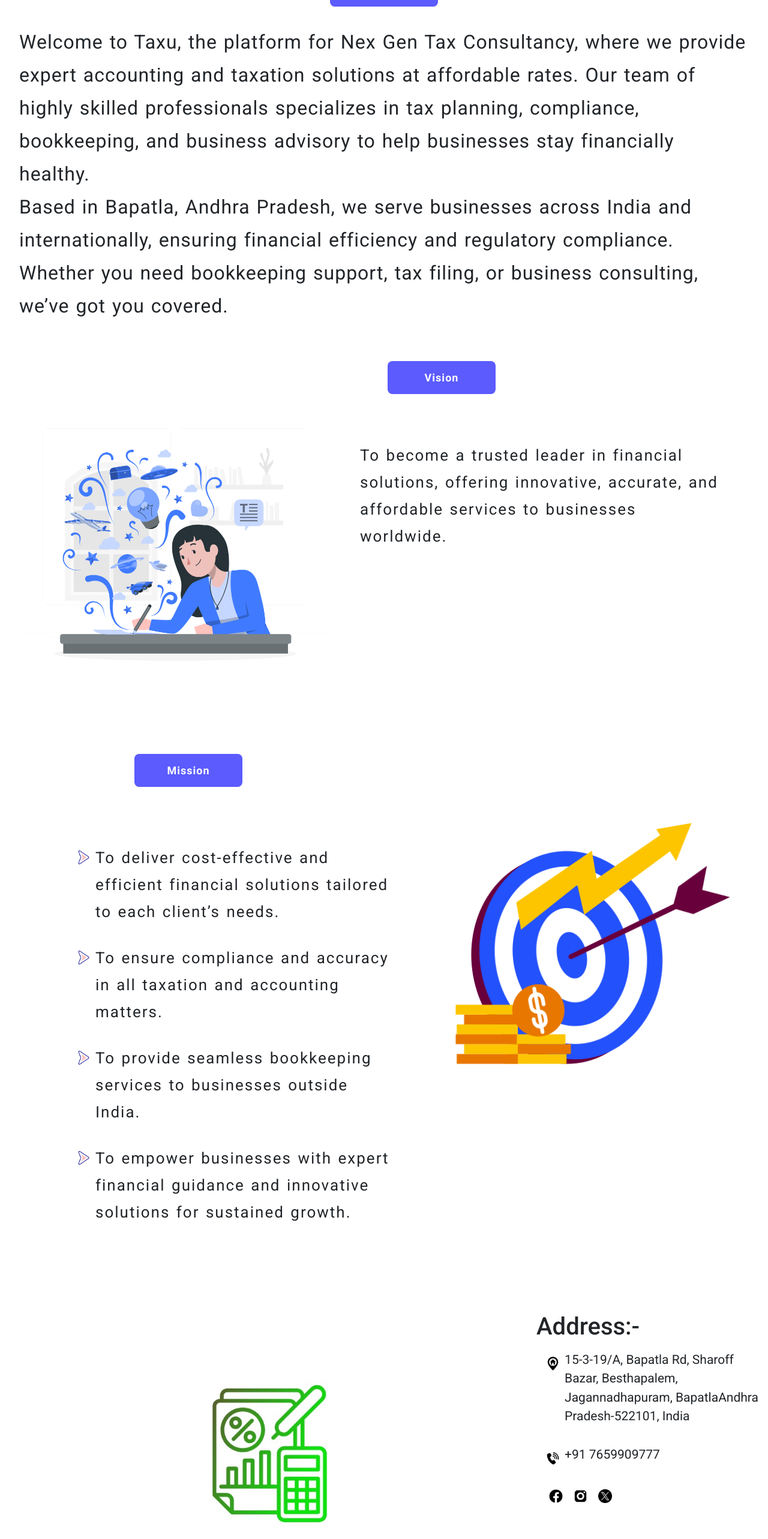
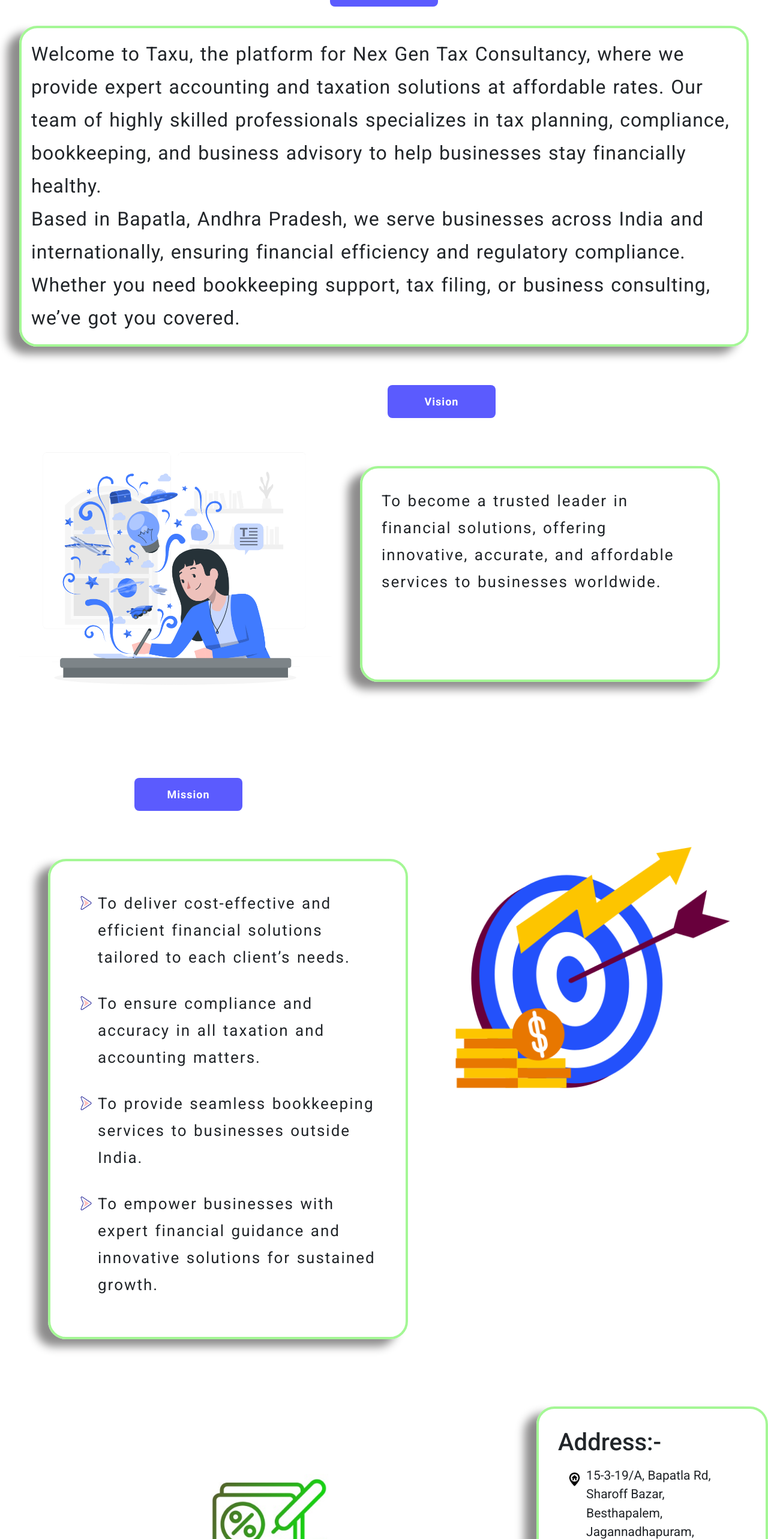
Before and after one commit to sdinakarbabu/taxu, a React (Create React App) app: page /about in a window 1280 px wide. Shown: the part 234-2800 px from the top of the page at 60% size. Built offline with nearby package versions, Linux system fonts and the light colour scheme.

Commit message:
border for about page blocks

```diff
--- a/src/pages/About/About.css
+++ b/src/pages/About/About.css
@@ -24,6 +24,10 @@
     font-size: 32px;
     letter-spacing: 1px;
     word-spacing: 2px;
+    border: 4px solid #a4f795;
+    border-radius: 30px;
+    padding: 1rem;
+    box-shadow: -20px 12px 15px rgb(141, 140, 140);
 }
 
 .vision-block{
@@ -61,6 +65,10 @@
     line-height: 45px;
     letter-spacing: 2px;
     word-spacing: 2px;
+    border: 4px solid #a4f795;
+    padding: 2rem;
+    border-radius: 30px;
+    box-shadow: -20px 12px 15px rgb(141, 140, 140);
 }
 .vision-content{
     list-style-type: none;
@@ -82,6 +90,11 @@
 }
 .Address-block{
     font-size: 21px;
+    border: 4px solid #a4f795;
+    border-radius: 30px;
+    padding: 2rem;
+    box-shadow: -20px 12px 15px rgb(141, 140, 140);
+    height: 340px;
 }
 .taxuPoint-block{
     width: 75%;
@@ -122,7 +135,6 @@
     }
     .vision-content{
         margin: 0%;
-        padding: 0%;
     }
     .vision-Point-Block{
         font-size: 14px;
@@ -176,7 +188,6 @@
     }
     .vision-content{
         margin: 0%;
-        padding: 0%;
     }
     .vision-Point-Block{
         font-size: 14px;
@@ -229,7 +240,6 @@
     }
     .vision-content{
         margin: 0%;
-        padding: 0%;
     }
     .vision-Point-Block{
         font-size: 21px;
```
